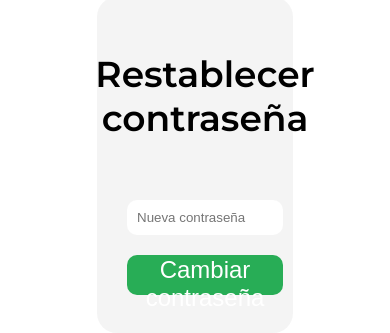
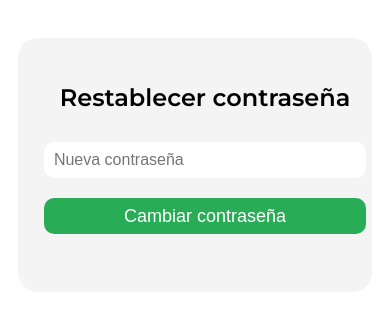
Before and after one commit to LuisAngel832/SistemaDeTutorias, a React (Vite) app: page /reset-password in a window 390 px wide. Shown: the part 257-590 px from the top of the page. Built offline with nearby package versions, Linux system fonts and the light colour scheme.

Commit message:
check nrc

```diff
--- a/src/hooks/useTutoriaActions.jsx
+++ b/src/hooks/useTutoriaActions.jsx
@@ -25,7 +25,7 @@ export const useTutoriaActions = (tutoria) => {
   const handleConfirmCancel = async () => {
     try {
       const response = await fetchWithToken(
-        `https://backtutorias.onrender.com/tutorias/eliminar/${tutoria.idTutoria}`,
+        `https://backtutorias.onrender.com/tutorias/cancelarTutoria/${tutoria.idTutoria}`,
         { method: "DELETE" }
       );
       if (!response.ok) throw new Error("Error al eliminar la tutoría");
--- a/src/hooks/useTutoriaDetail.jsx
+++ b/src/hooks/useTutoriaDetail.jsx
@@ -22,6 +22,7 @@ export const useTutoriaDetail = (id) => {
       const data = await res.json();
       if (!res.ok) throw new Error(data.message || "Error al obtener tutoría");
       setTutoria(data.data);
+      console.log(data);
     } catch (error) {
       console.error(error);
     } finally {
--- a/src/pages/RecuperarPassword/RecuperarPassword.css
+++ b/src/pages/RecuperarPassword/RecuperarPassword.css
@@ -1,41 +1,40 @@
-.recuperar-password{
+.recuperar-password {
   display: flex;
   justify-content: center;
   align-items: center;
   font-family: "Montserrat", sans-serif;
   box-sizing: border-box;
   height: 100vh;
+  padding: 1rem;
 }
 
-.main-recuperar{
+.main-recuperar {
   width: 40%;
-    height: 35%;
-    background-color:rgba(213, 213, 213, 0.26);
+  height: auto;
+  background-color: rgba(213, 213, 213, 0.26);
   display: flex;
   border-radius: 20px;
   padding: 20px;
   gap: 2rem;
-
 }
 
-.recuperar-content{
+.recuperar-content {
   display: flex;
   flex-direction: column;
   align-items: center;
   width: 100%;
-    height: 100%;
   justify-content: center;
   padding: 10px;
   text-align: center;
 }
 
-.recuperar-content >h2{
+.recuperar-content > h2 {
   font-size: 36px;
   font-weight: 600;
   margin-bottom: 60px;
 }
 
-.recuperar-content > input{
+.recuperar-content > input {
   width: 100%;
   height: 40px;
   border: none;
@@ -45,10 +44,10 @@
   box-sizing: border-box;
 }
 
-.recuperar-content > button{
+.recuperar-content > button {
   border: none;
   border-radius: 10px;
-    background-color: #28AD56;
+  background-color: #28ad56;
   color: white;
   font-size: 24px;
   margin-bottom: 2rem;
@@ -56,3 +55,43 @@
   width: 100%;
   height: 40px;
 }
+
+/* ✅ Responsividad para tabletas */
+@media (max-width: 768px) {
+  .main-recuperar {
+    width: 70%;
+    padding: 1rem;
+  }
+
+  .recuperar-content > h2 {
+    font-size: 28px;
+    margin-bottom: 40px;
+  }
+
+  .recuperar-content > button {
+    font-size: 20px;
+  }
+}
+
+@media (max-width: 480px) {
+  .main-recuperar {
+    width: 90%;
+    padding: 1rem;
+    flex-direction: column;
+  }
+
+  .recuperar-content > h2 {
+    font-size: 24px;
+    margin-bottom: 30px;
+  }
+
+  .recuperar-content > button {
+    font-size: 18px;
+    height: 36px;
+  }
+
+  .recuperar-content > input {
+    font-size: 16px;
+    height: 36px;
+  }
+}
```
Lines whose indentation alone changed are shown as unchanged.
